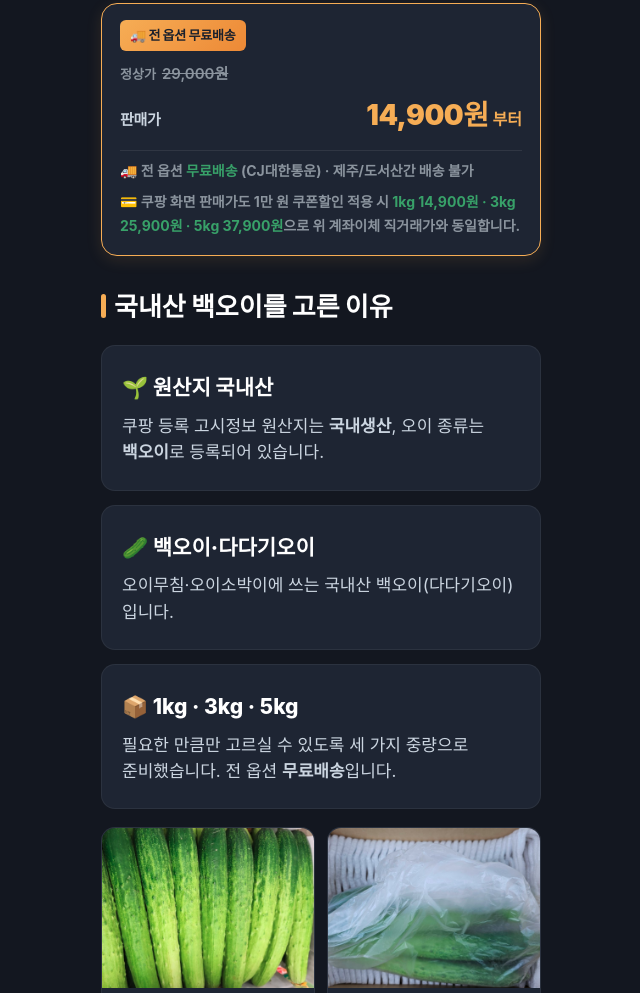
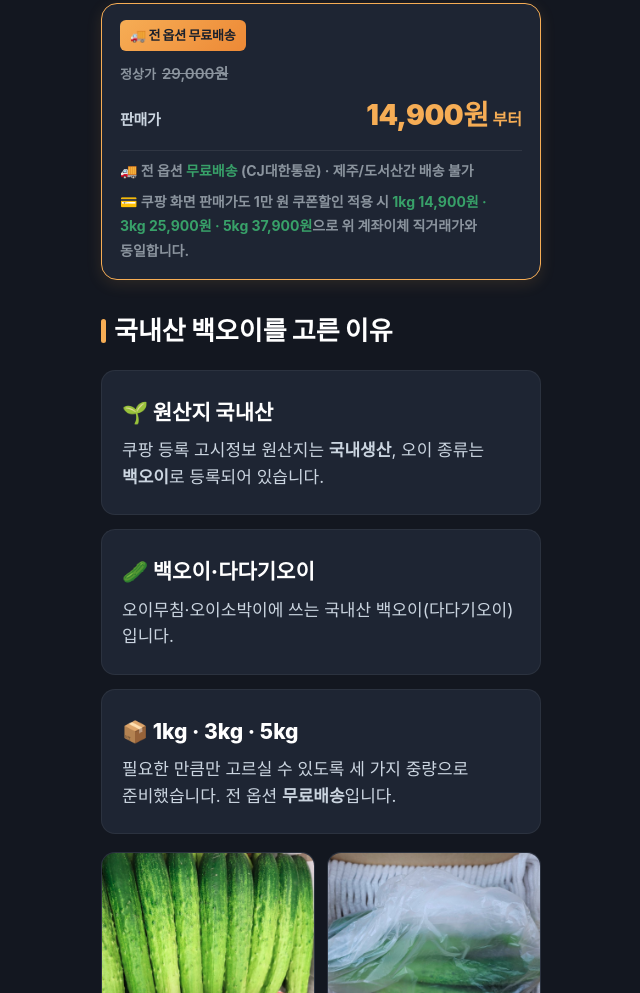
Before and after one commit to node-point/node-point.github.io, a plain HTML site: page cucumber/index.html in a window 1280 px wide. Shown: the part 994-1987 px from the top of the page, without its empty margins (319-959 px from the left). Drawn offline with Linux system fonts and the light colour scheme.

Commit message:
style(cucumber): 쿠폰가 안내에서 중량과 금액이 줄바꿈으로 분리되지 않도록 nowrap 처리

```diff
--- a/cucumber/index.html
+++ b/cucumber/index.html
@@ -689,7 +689,7 @@
         </div>
       </div>
       <div class="price-notice" style="display:block;">🚚 전 옵션 <strong>무료배송</strong> (CJ대한통운) · 제주/도서산간 배송 불가</div>
-      <div class="price-notice" style="display:block; margin-top:6px;">💳 쿠팡 화면 판매가도 1만 원 쿠폰할인 적용 시 <strong>1kg 14,900원 · 3kg 25,900원 · 5kg 37,900원</strong>으로 위 계좌이체 직거래가와 동일합니다.</div>
+      <div class="price-notice" style="display:block; margin-top:6px;">💳 쿠팡 화면 판매가도 1만 원 쿠폰할인 적용 시 <strong><span style="white-space:nowrap;">1kg 14,900원</span> · <span style="white-space:nowrap;">3kg 25,900원</span> · <span style="white-space:nowrap;">5kg 37,900원</span></strong>으로 위 계좌이체 직거래가와 동일합니다.</div>
     </section>
 
     <section>
```
